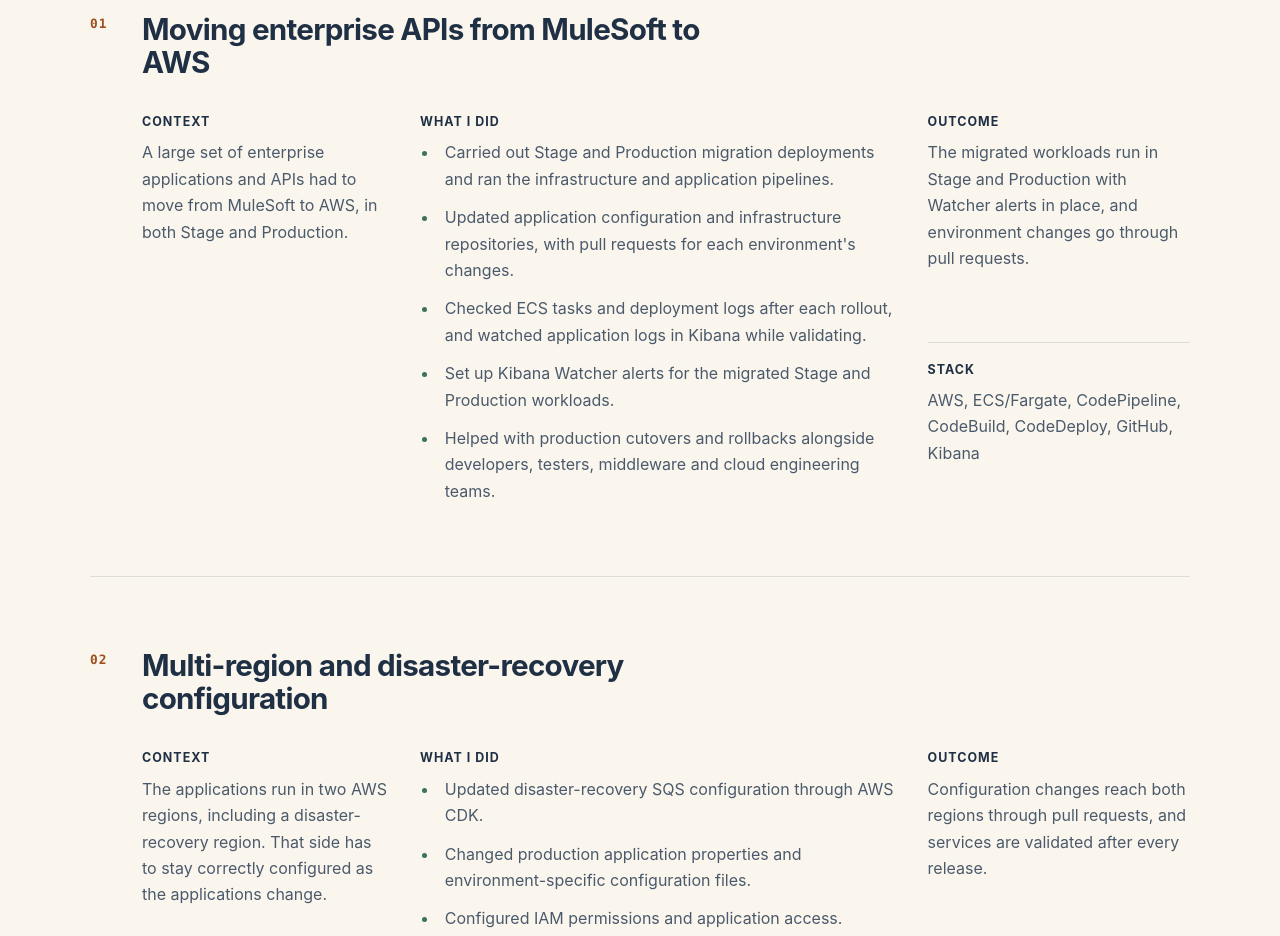
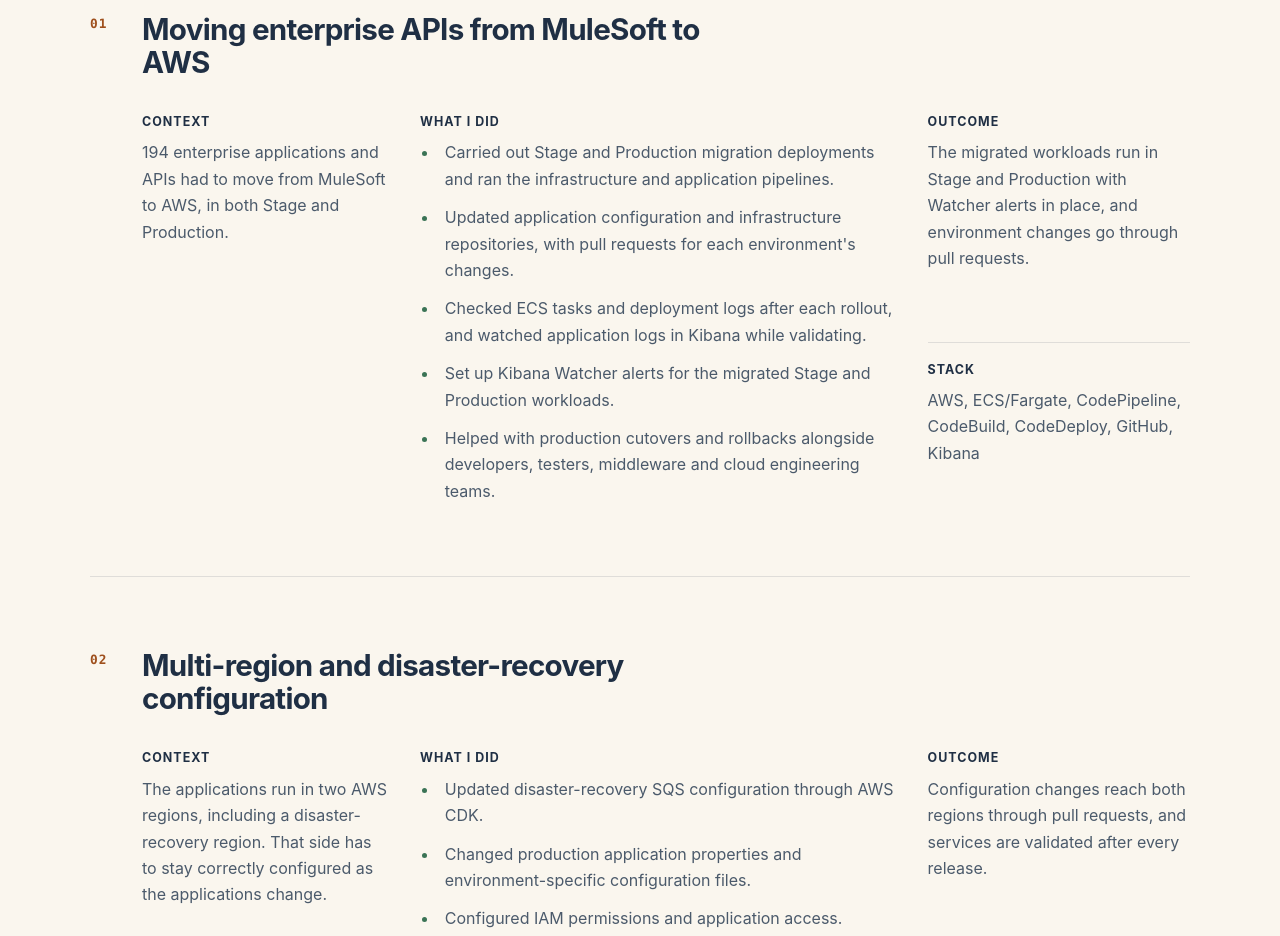
Before and after one commit to ramsrisaikotari/abhiram-portfolio, a React (Vite) app: page / in a window 1280 px wide. Shown: the part 2440-3376 px from the top of the page. Built offline with nearby package versions, Linux system fonts and the light colour scheme; a web font is replaced by a local one.

Commit message:
Iteration 109: specify the migration case-study context

```diff
--- a/src/data/siteContent.ts
+++ b/src/data/siteContent.ts
@@ -53,7 +53,7 @@ export const selectedWork = {
     {
       title: "Moving enterprise APIs from MuleSoft to AWS",
       context:
-        "A large set of enterprise applications and APIs had to move from MuleSoft to AWS, in both Stage and Production.",
+        "194 enterprise applications and APIs had to move from MuleSoft to AWS, in both Stage and Production.",
       actions: [
         "Carried out Stage and Production migration deployments and ran the infrastructure and application pipelines.",
         "Updated application configuration and infrastructure repositories, with pull requests for each environment's changes.",
```
Also changed, not shown: 1 other file (tests, documents, lock files or other folders).
